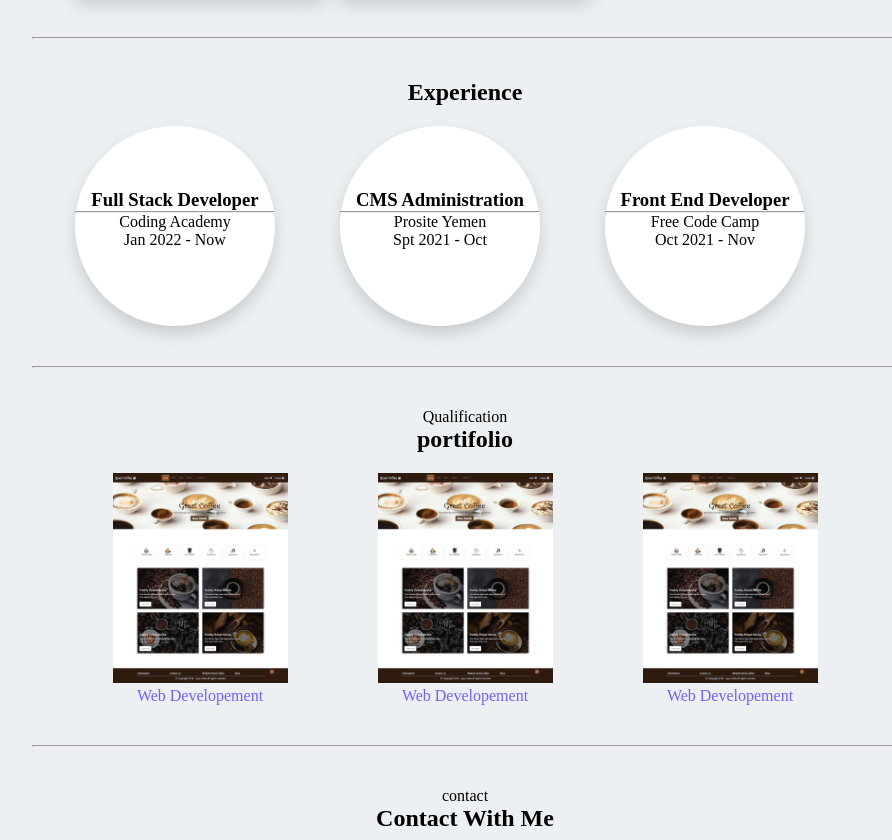
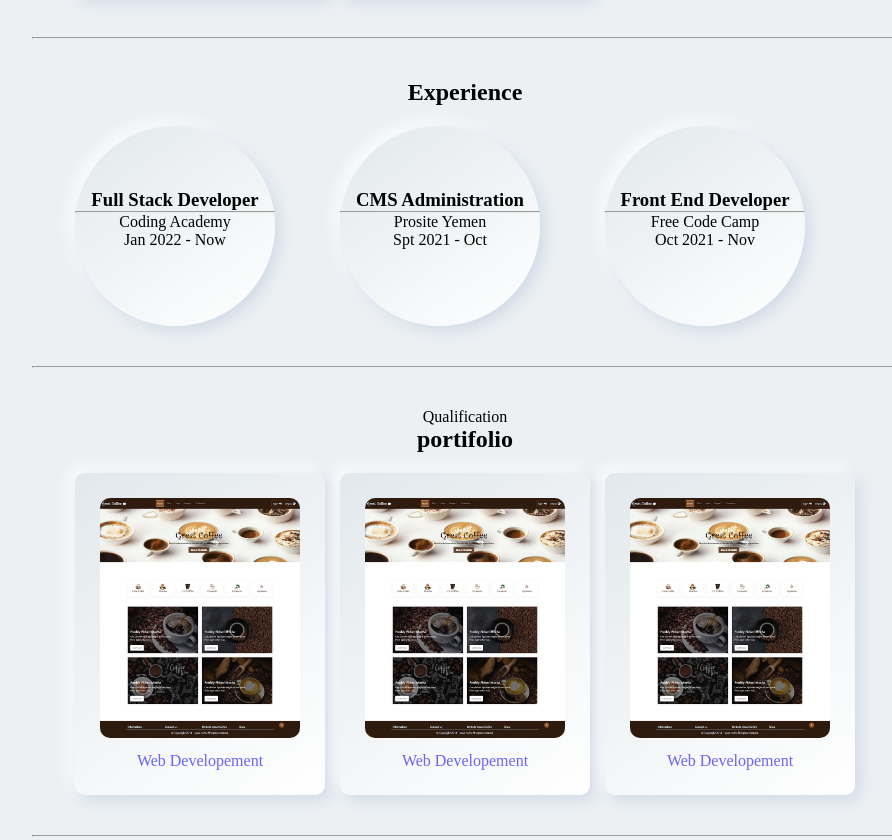
Before and after one commit to Hertz-H/html_css-challenge, a plain HTML site: page index.html in a window 1280 px wide. Shown: the part 1051-1891 px from the top of the page, without its empty margins (175-1067 px from the left). Drawn offline with Linux system fonts and the light colour scheme.

Commit message:
Update style.css

```diff
--- a/css/style.css
+++ b/css/style.css
@@ -47,7 +47,7 @@ body{
 }
 .landing_contet{
     flex:1;
-    background-color: #d3a583;
+    background-color: #f2955075;
     padding:10px;
     line-height: 1.8;
     font-weight: 500;
@@ -106,7 +106,24 @@ justify-content: center;
 .portifolio .header_contianer{
     color: black;
 }
+.portifolio img{
+    width: 100%;
+    /* height: 80%; */
+    border-radius: 10px;
+}
 
+.portifolio img+p{
+    margin-top: 10px;
+}
+.features article ,.Experience article ,.portifolio article{
+    box-shadow: 5px 5px 15px #D1D9E6, -5px -5px 15px #ffffff;
+    background: linear-gradient(145deg, #e2e8ec, #ffffff);
+    border-radius:2px;
+}
+.portifolio article{
+    padding:25px ;
+    border-radius:10px;
+}
 .full_width
 {
     padding:.5rem 4rem;
@@ -161,9 +178,10 @@ footer{
     text-align: center;
 }
 
-.Experience article{
-    padding-top:25%;
+.Experience article {
+  padding-top:25%;
  border-radius: 50%;
  width:200px;
  height:200px;
+
 }
```
